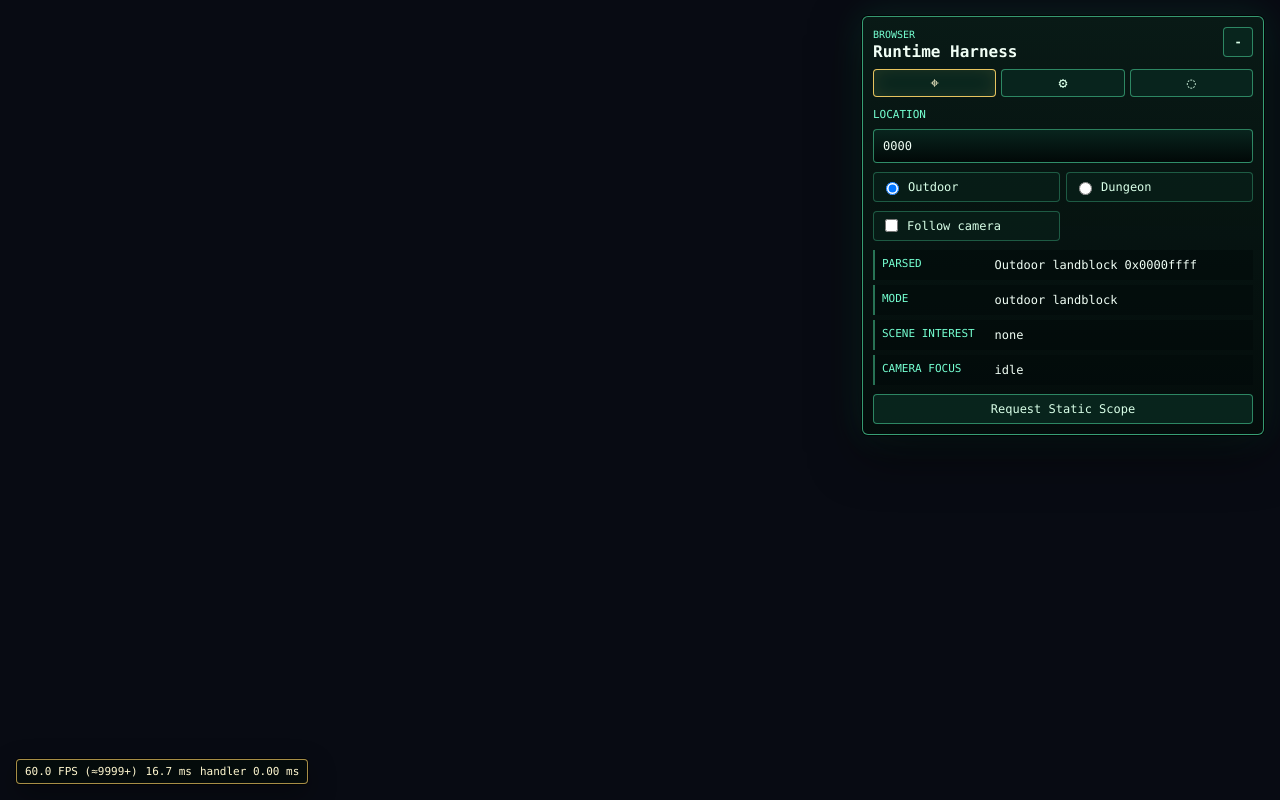
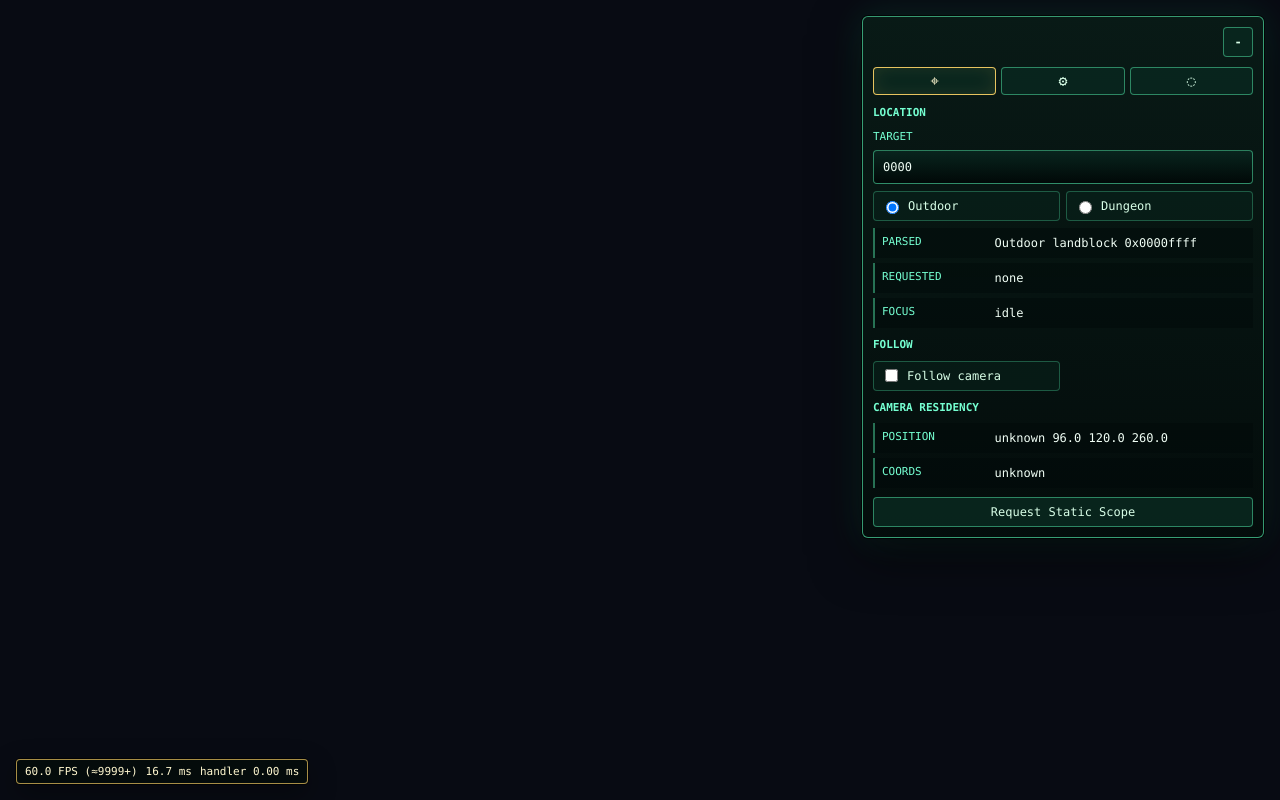
Before and after one commit to merklejerk/holtburger, a Svelte app in the folder apps/holtburger-3d/: page / in a window 1280 px wide. Built offline with nearby package versions, Linux system fonts and the light colour scheme.

Commit message:
update browser UX

```diff
--- a/apps/holtburger-3d/src/pages/BrowserDisplay.svelte
+++ b/apps/holtburger-3d/src/pages/BrowserDisplay.svelte
@@ -10,7 +10,10 @@
 		clampOutdoorSceneLodRadius,
 		countOutdoorSceneLodTiles,
 	} from "../lib/browser/outdoor-scene-interest";
-	import { OUTDOOR_LANDBLOCK_WORLD_SIZE } from "../lib/landblocks";
+	import {
+		OUTDOOR_LANDBLOCK_WORLD_SIZE,
+		getOutdoorLandblockCoords,
+	} from "../lib/landblocks";
 	import { BrowserCameraController } from "../lib/camera/browser-camera-controller";
 	import {
 		createFreeCameraFrameStateCamera,
@@ -28,6 +31,7 @@
 		type ParsedLocationInput,
 	} from "../lib/browser/location-input";
 	import { resolveBrowserFollowModeRebase } from "../lib/browser/follow-mode";
+	import { deriveOutdoorCameraLandblockResidency } from "../lib/runtime/static-placement";
 	import {
 		DEFAULT_DIRECT_ENV_CELL_PORTAL_MAX_DEPTH,
 		MAX_DIRECT_ENV_CELL_PORTAL_MAX_DEPTH,
@@ -909,7 +913,118 @@
 	function formatCameraPosition(
 		position: readonly [number, number, number],
 	): string {
-		return `${position[0].toFixed(1)}, ${position[1].toFixed(1)}, ${position[2].toFixed(1)}`;
+		return `${position[0].toFixed(1)} ${position[1].toFixed(1)} ${position[2].toFixed(1)}`;
+	}
+
+	function formatOutdoorCameraPosition(
+		position: readonly [number, number, number],
+	): string {
+		return `${position[0].toFixed(1)} ${(-position[2]).toFixed(1)} ${position[1].toFixed(1)}`;
+	}
+
+	function formatCameraPositionWithCell(): string {
+		const residency = snapshot?.currentCameraResidency;
+		if (residency?.kind === "env-cell") {
+			return `${formatHexId(residency.envCellId)} ${formatCameraPosition(cameraState.position)}`;
+		}
+
+		const outdoorPosition = getOutdoorCameraMapPosition();
+		if (outdoorPosition) {
+			const cellId = deriveOutdoorCellId(
+				outdoorPosition.landblockId,
+				outdoorPosition.localPosition,
+			);
+			return `${formatHexId(cellId)} ${formatOutdoorCameraPosition(outdoorPosition.localPosition)}`;
+		}
+
+		return `unknown ${formatCameraPosition(cameraState.position)}`;
+	}
+
+	function formatCameraMapCoords(): string {
+		const residency = snapshot?.currentCameraResidency;
+		if (residency?.kind === "env-cell") {
+			return "indoor";
+		}
+
+		const outdoorPosition = getOutdoorCameraMapPosition();
+		if (!outdoorPosition) {
+			return "unknown";
+		}
+
+		const landblockCoords = getOutdoorLandblockCoords(
+			outdoorPosition.landblockId,
+		);
+		const totalX =
+			landblockCoords.x * OUTDOOR_LANDBLOCK_WORLD_SIZE +
+			outdoorPosition.localPosition[0];
+		const totalY =
+			landblockCoords.y * OUTDOOR_LANDBLOCK_WORLD_SIZE -
+			outdoorPosition.localPosition[2];
+		const longitude = totalX / 240 - 102;
+		const latitude = totalY / 240 - 102;
+
+		return `${formatMapCoord(latitude, "N", "S")} ${formatMapCoord(longitude, "E", "W")}`;
+	}
+
+	function getOutdoorCameraMapPosition(): {
+		readonly landblockId: number;
+		readonly localPosition: readonly [number, number, number];
+	} | null {
+		if (submittedStaticLocation?.kind !== "outdoor-landblock") {
+			return null;
+		}
+
+		const residency = deriveOutdoorCameraLandblockResidency({
+			anchorLandblockId: submittedStaticLocation.landblockId,
+			cameraPosition: cameraState.position,
+		});
+
+		return residency
+			? {
+					landblockId: residency.landblockId,
+					localPosition: residency.localCameraPosition,
+				}
+			: null;
+	}
+
+	function deriveOutdoorCellId(
+		landblockId: number,
+		localPosition: readonly [number, number, number],
+	): number {
+		const maxLocal = OUTDOOR_LANDBLOCK_WORLD_SIZE - 0.0001;
+		const localX = clamp(localPosition[0], 0, maxLocal);
+		const localY = clamp(-localPosition[2], 0, maxLocal);
+		const cellLength = OUTDOOR_LANDBLOCK_WORLD_SIZE / 8;
+		const cellX = Math.trunc(localX / cellLength);
+		const cellY = Math.trunc(localY / cellLength);
+		const cellId = cellX * 8 + cellY + 1;
+
+		return ((landblockId & 0xffff0000) | cellId) >>> 0;
+	}
+
+	function formatMapCoord(
+		value: number,
+		positiveHemisphere: string,
+		negativeHemisphere: string,
+	): string {
+		const hemisphere = value >= 0 ? positiveHemisphere : negativeHemisphere;
+		return `${Math.abs(value).toFixed(2)}${hemisphere}`;
+	}
+
+	function clamp(value: number, min: number, max: number): number {
+		return Math.max(min, Math.min(max, value));
+	}
+
+	function formatRequestedStaticScope(): string {
+		if (snapshot?.sceneInterest.kind === "outdoor-anchor") {
+			return `anchor ${formatHexId(snapshot.sceneInterest.anchorLandblockId)} ${snapshot.sceneInterest.domains.join(", ") || "no domains"} [${snapshot.sceneInterest.source}]`;
+		}
+
+		if (snapshot?.sceneInterest.kind === "interior-cell") {
+			return `env ${formatHexId(snapshot.sceneInterest.landblockId)} / ${formatHexId(snapshot.sceneInterest.envCellId)} [${snapshot.sceneInterest.source}]`;
+		}
+
+		return "none";
 	}
 
 	function isControlPanelEvent(event: Event): boolean {
@@ -1300,13 +1415,6 @@
 		aria-label="Browser runtime controls"
 	>
 		<div class="browser-display__panel-bar">
-			{#if !panelCollapsed}
-				<header>
-					<p class="kicker">Browser</p>
-					<h1>Runtime Harness</h1>
-				</header>
-			{/if}
-
 			<button
 				class="browser-display__collapse"
 				type="button"
@@ -1373,8 +1481,10 @@
 			{#if activeTab === "navigate"}
 				<div class="browser-display__tab-panel" role="tabpanel">
 					<form class="browser-display__form" onsubmit={handleStaticWorkSubmit}>
+						<section class="browser-display__control-group">
+							<h2>Location</h2>
 							<label class="browser-display__field">
-							<span>Location</span>
+								<span>Target</span>
 								<input
 									autocomplete="off"
 									placeholder="33.50S, 72.80E, 0xda55, or 0xda550123"
@@ -1410,6 +1520,24 @@
 								</label>
 							</div>
 
+							<dl class="browser-display__status">
+								<div>
+									<dt>Parsed</dt>
+									<dd>{parsedLocation?.label ?? "invalid"}</dd>
+								</div>
+								<div>
+									<dt>Requested</dt>
+									<dd>{formatRequestedStaticScope()}</dd>
+								</div>
+								<div>
+									<dt>Focus</dt>
+									<dd>{formatCameraFocusStatus()}</dd>
+								</div>
+							</dl>
+						</section>
+
+						<section class="browser-display__control-group">
+							<h2>Follow</h2>
 							<div class="browser-display__toggles" aria-label="Follow mode">
 								<label>
 									<input
@@ -1422,43 +1550,21 @@
 									<span>Follow camera</span>
 								</label>
 							</div>
-
+						</section>
+
+						<section class="browser-display__control-group">
+							<h2>Camera Residency</h2>
 							<dl class="browser-display__status">
 								<div>
-								<dt>Parsed</dt>
-								<dd>{parsedLocation?.label ?? "invalid"}</dd>
+									<dt>Position</dt>
+									<dd>{formatCameraPositionWithCell()}</dd>
 								</div>
 								<div>
-								<dt>Mode</dt>
-								<dd>
-									{parsedLocation?.kind === "interior-cell"
-										? "interior cell"
-										: parsedLocation?.kind === "outdoor-landblock"
-											? "outdoor landblock"
-											: "unknown"}
-								</dd>
-							</div>
-							<div>
-								<dt>Scene interest</dt>
-								<dd>
-									{#if snapshot?.sceneInterest.kind === "outdoor-anchor"}
-										{formatHexId(snapshot.sceneInterest.anchorLandblockId)}
-										({snapshot.sceneInterest.domains.join(", ") || "none"}) [{snapshot
-											.sceneInterest.source}]
-									{:else if snapshot?.sceneInterest.kind === "interior-cell"}
-										{formatHexId(snapshot.sceneInterest.landblockId)}
-										/ {formatHexId(snapshot.sceneInterest.envCellId)}
-										[{snapshot.sceneInterest.source}]
-									{:else}
-										none
-									{/if}
-								</dd>
-							</div>
-							<div>
-								<dt>Camera focus</dt>
-								<dd>{formatCameraFocusStatus()}</dd>
+									<dt>Coords</dt>
+									<dd>{formatCameraMapCoords()}</dd>
 								</div>
 							</dl>
+						</section>
 
 						<button
 							class="browser-display__request"
@@ -1999,35 +2105,13 @@
 	.browser-display__panel-bar {
 		display: flex;
 		align-items: start;
-		justify-content: space-between;
+		justify-content: flex-end;
 		gap: 10px;
 		margin-bottom: 10px;
 	}
 
 	.browser-display__panel--collapsed .browser-display__panel-bar {
 		margin-bottom: 0;
-	}
-
-	.browser-display__panel header {
-		display: grid;
-		gap: 2px;
-		min-width: 0;
-	}
-
-	.kicker {
-		margin: 0;
-		color: #75ffd1;
-		font-size: 10px;
-		text-transform: uppercase;
-		letter-spacing: 0;
-	}
-
-	h1 {
-		margin: 0;
-		color: #f1fff6;
-		font-size: 16px;
-		font-weight: 700;
-		letter-spacing: 0;
 	}
 
 	button,
@@ -2100,6 +2184,22 @@
 		display: grid;
 		gap: 9px;
 		margin: 0;
+	}
+
+	.browser-display__control-group {
+		display: grid;
+		gap: 7px;
+		padding: 0;
+		margin: 0;
+	}
+
+	.browser-display__control-group h2 {
+		margin: 0;
+		color: #75ffd1;
+		font-size: 11px;
+		font-weight: 700;
+		text-transform: uppercase;
+		letter-spacing: 0;
 	}
 
 	.browser-display__field,
```
Lines whose indentation alone changed are shown as unchanged.
